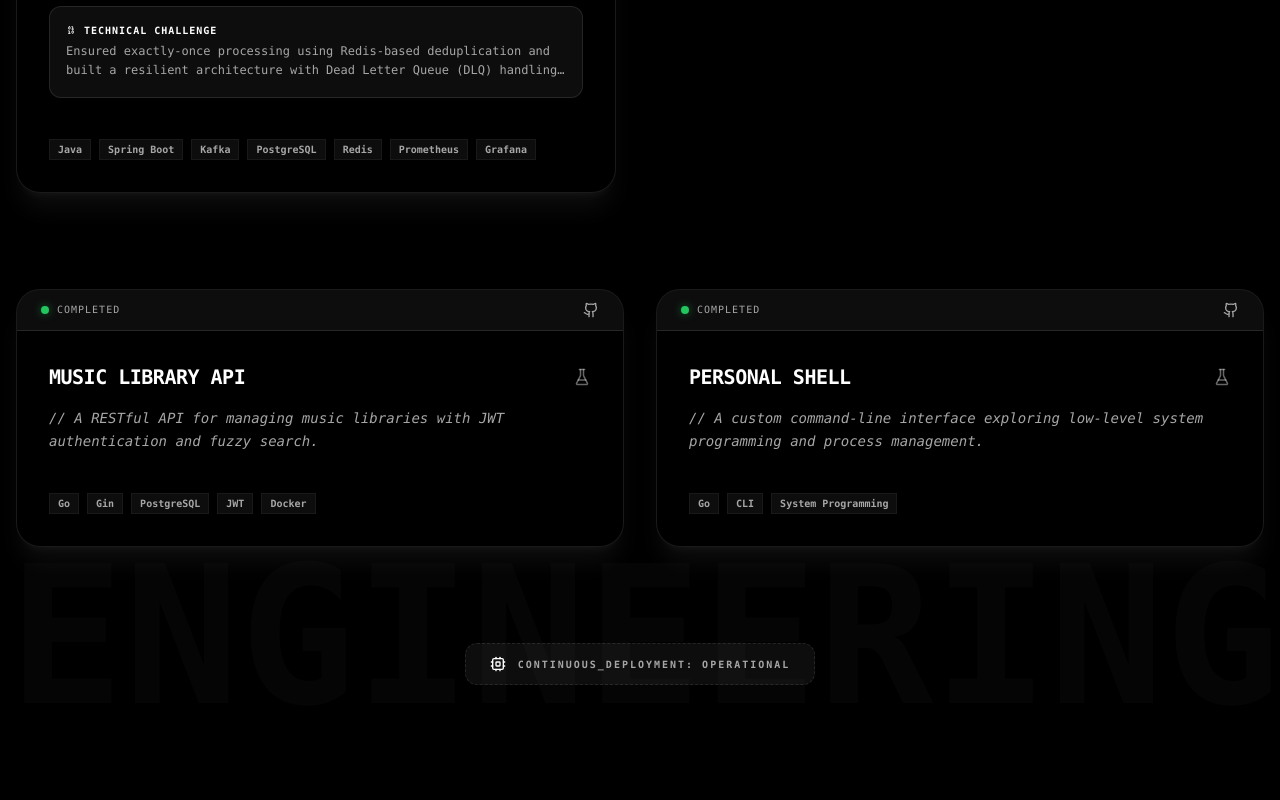
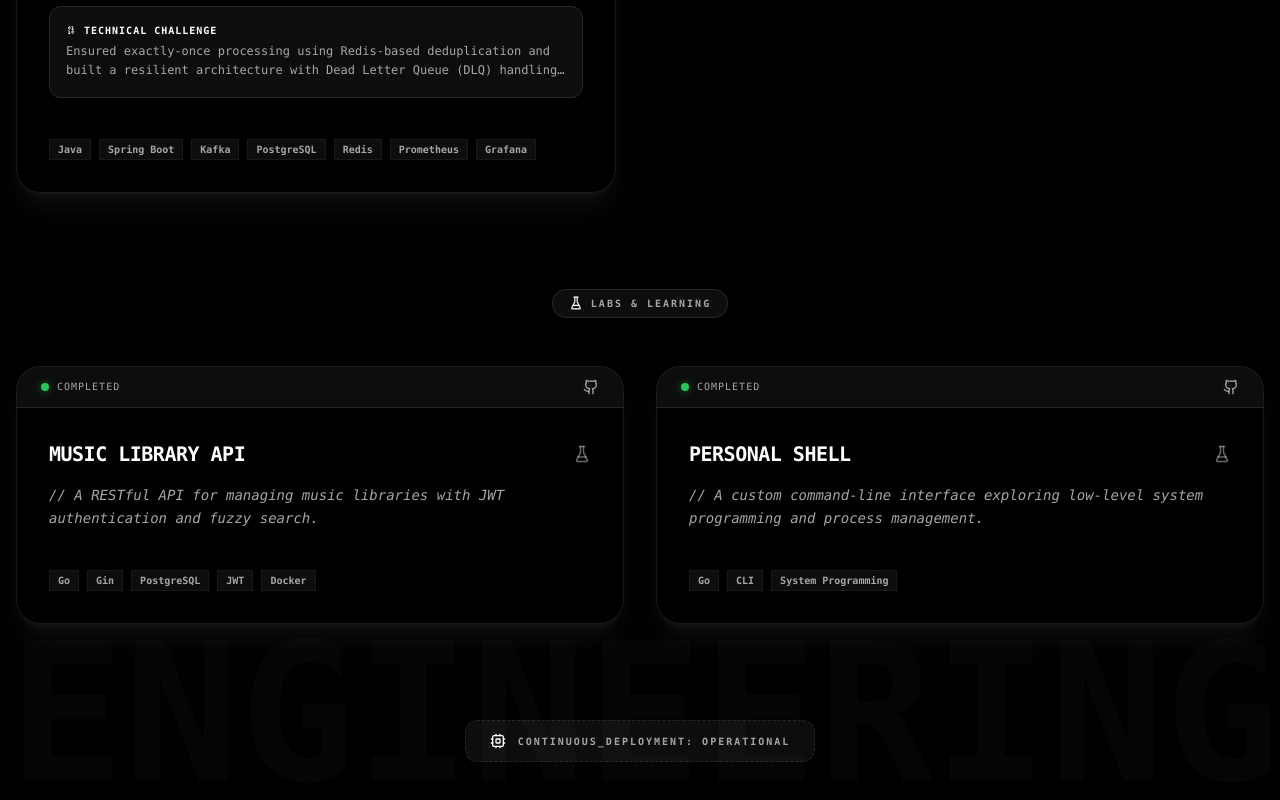
Before and after one commit to tushar27x/portfolio, a Next.js app: page /components/Projects in a window 1280 px wide. Shown: the part 1525-2325 px from the top of the page. Built offline with nearby package versions, Linux system fonts and the light colour scheme.

Commit message:
fix: reverting accidental commented code

```diff
--- a/app/components/Projects/page.tsx
+++ b/app/components/Projects/page.tsx
@@ -118,7 +118,7 @@ const Projects = () => {
         </div>
 
         {/* Labs/Tutorial Section */}
-        {/* <Reveal>
+        <Reveal>
           <div className="flex items-center gap-4 mb-12">
             <div className="h-px flex-1 bg-gradient-to-r from-transparent to-white/10" />
             <div className="flex items-center gap-2 px-4 py-1.5 rounded-full border border-white/10 bg-white/5 backdrop-blur-sm">
@@ -127,7 +127,7 @@ const Projects = () => {
             </div>
             <div className="h-px flex-1 bg-gradient-to-l from-transparent to-white/10" />
           </div>
-        </Reveal> */}
+        </Reveal>
 
         <div className="grid md:grid-cols-2 gap-8 max-w-7xl mx-auto">
           {tutorialProjects.map((project, index) => (
```
